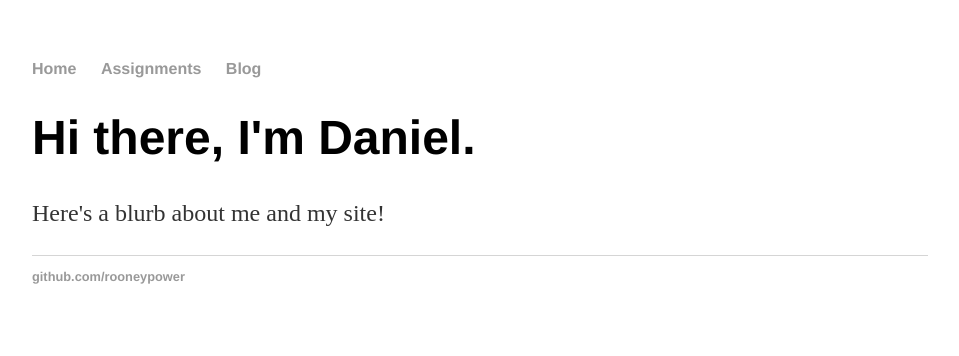
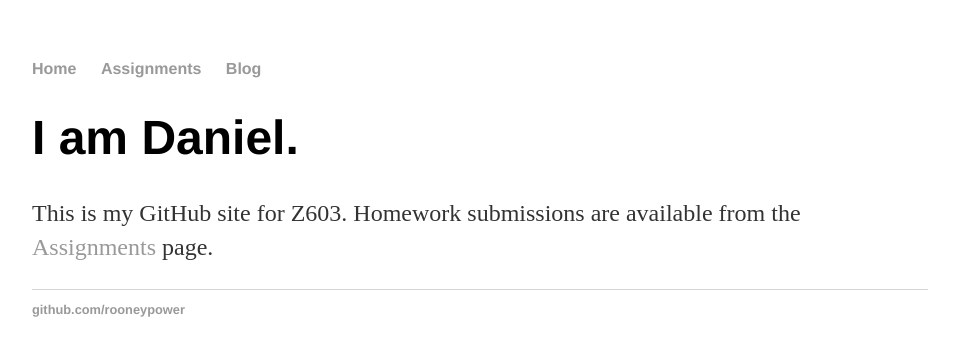
Before and after one commit to rooneypower/rooneypower.github.io, a Jekyll site: the page built from index.html, in a window 1280 px wide. Shown: the top 356 px of the page, without its empty margins (160-1119 px from the left). Built offline with Jekyll 4.4.1, drawn with Linux system fonts in a browser that asks for light colours.

Commit message:
Update blurb

```diff
--- a/index.html
+++ b/index.html
@@ -1,8 +1,8 @@
 ---
 layout: default
-title: "Daniel, Student"
+title: "Rooneypower"
 ---
 <div class="blurb">
-	<h1>Hi there, I'm Daniel.</h1>
-	<p>Here's a blurb about me and my site!</p>
+	<h1>I am Daniel.</h1>
+	<p>This is my GitHub site for Z603. Homework submissions are available from the <a href="/assignments">Assignments</a> page.</p>
 </div><!-- /.blurb -->
```
